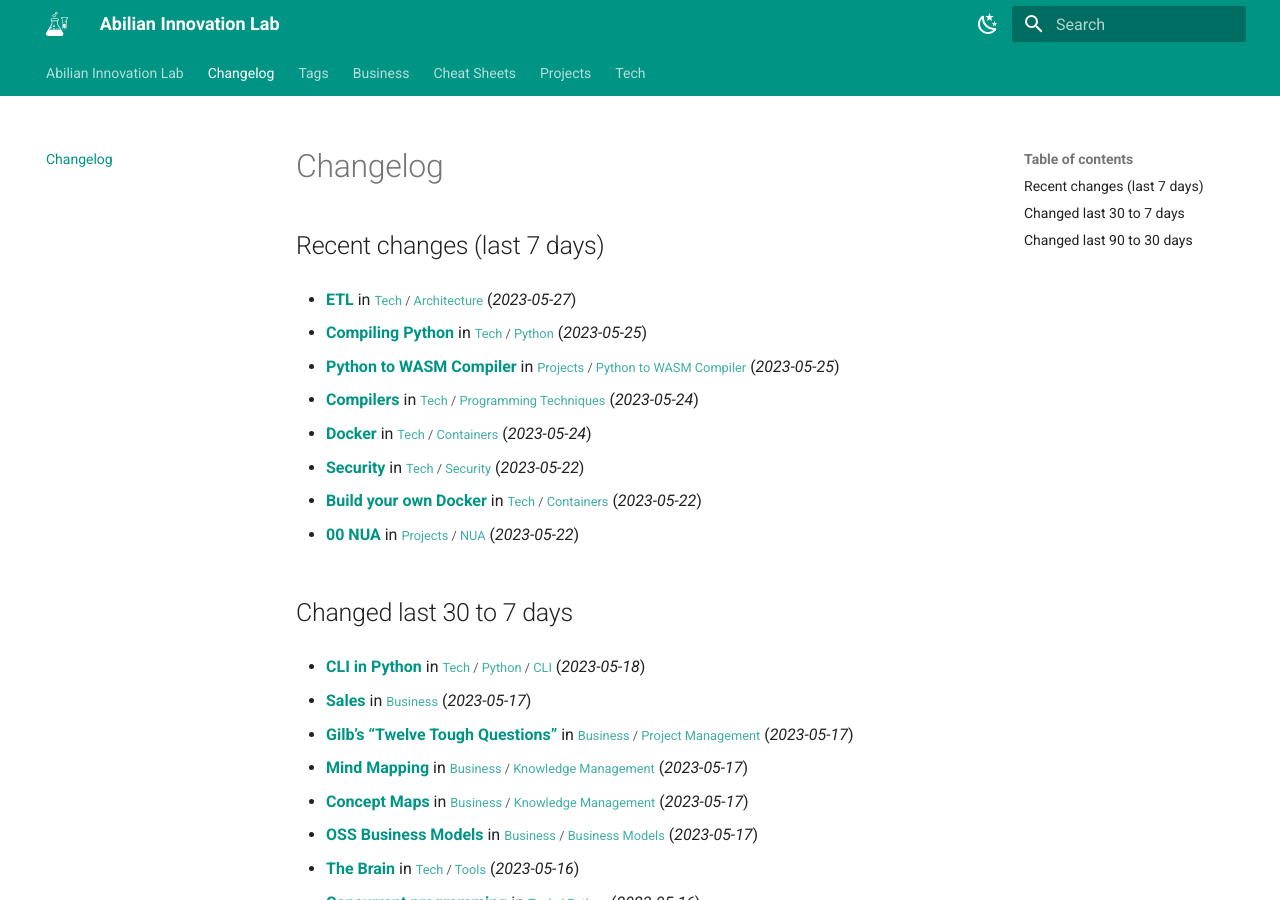
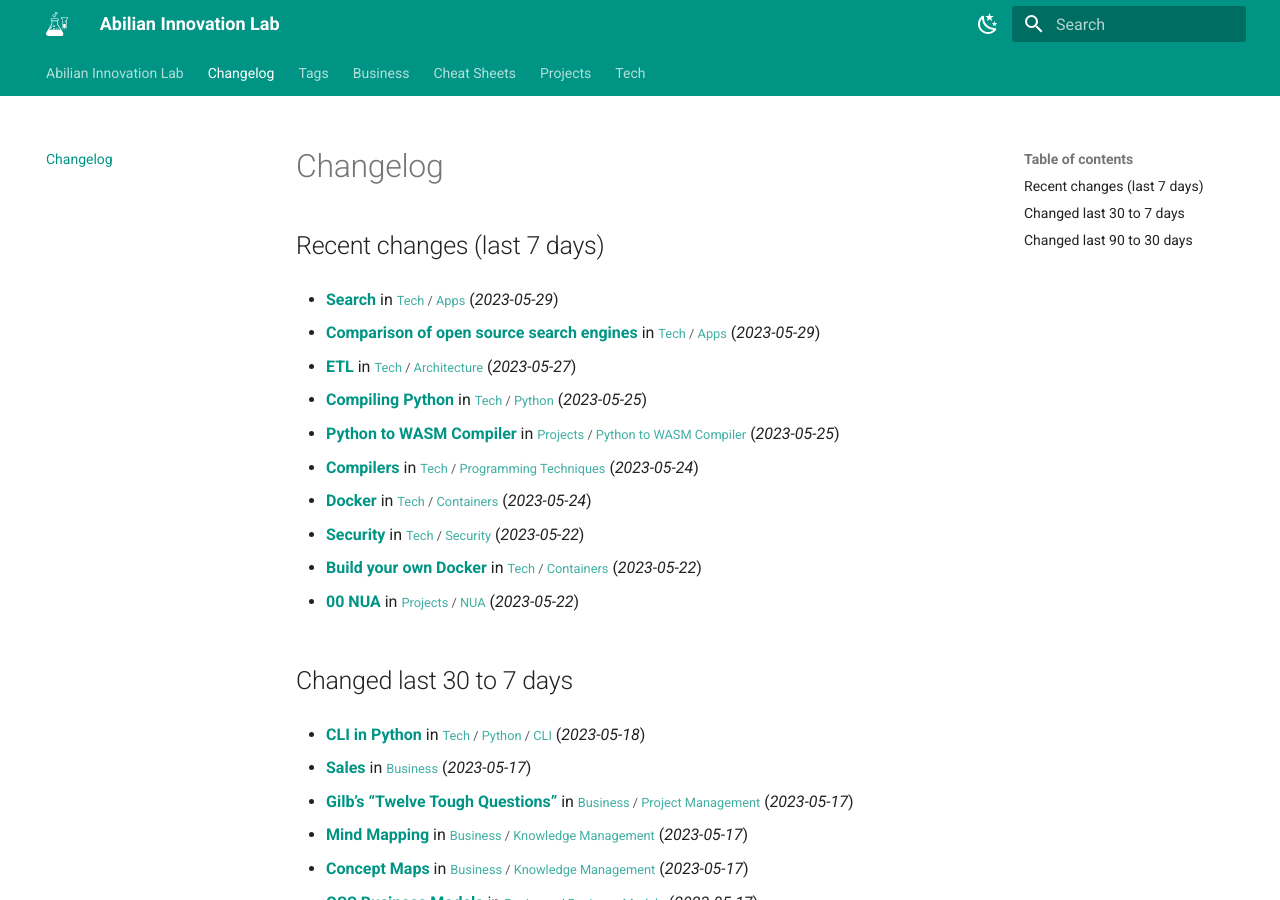
Before and after one commit to abilian/lab.abilian.com, an MkDocs documentation site: the page built from docs/changelog.md, in a window 1280 px wide and 900 px high. Built offline with MkDocs 1.6.1 and Material for MkDocs 9.7.7, drawn with Linux system fonts in a browser that asks for light colours; comment, search, counter and statistics services are not loaded; some of the changed text lies outside the part shown.

Commit message:
Update content

```diff
--- a/docs/changelog.md
+++ b/docs/changelog.md
@@ -1,6 +1,10 @@
 # Changelog
 
 ## Recent changes (last 7 days)
+
+- **[Search](/Tech/Apps/Search/)** in <small>[Tech](/Tech/00 Technology/) / [Apps](/Tech/Apps/00 Apps/)</small> (*2023-05-29*)
+
+- **[Comparison of open source search engines](/Tech/Apps/Comparison of open source search engines/)** in <small>[Tech](/Tech/00 Technology/) / [Apps](/Tech/Apps/00 Apps/)</small> (*2023-05-29*)
 
 - **[ETL](/Tech/Architecture/ETL/)** in <small>[Tech](/Tech/00 Technology/) / [Architecture](/Tech/Architecture/Clean architecture/)</small> (*2023-05-27*)
 
@@ -226,15 +228,15 @@
 
 - **[Load testing](/Tech/Web/Load testing/)** in <small>[Tech](/Tech/00 Technology/) / [Web](/Tech/Web/Load testing/)</small> (*2023-05-03*)
 
+
+
+## Changed last 90 to 30 days
+
 - **[Python](/Tech/Python/Python/)** in <small>[Tech](/Tech/00 Technology/) / [Python](/Tech/Python/(Pretty) tables in Python/)</small> (*2023-04-29*)
 
 - **[Prefect](/Tech/Python/Prefect/)** in <small>[Tech](/Tech/00 Technology/) / [Python](/Tech/Python/(Pretty) tables in Python/)</small> (*2023-04-29*)
 
 - **[Apache Airflow](/Tech/Python/Apache Airflow/)** in <small>[Tech](/Tech/00 Technology/) / [Python](/Tech/Python/(Pretty) tables in Python/)</small> (*2023-04-29*)
-
-
-
-## Changed last 90 to 30 days
 
 - **[Monorepos](/Tech/Tools/Monorepos/)** in <small>[Tech](/Tech/00 Technology/) / [Tools](/Tech/Tools/Automation/)</small> (*2023-04-26*)
 
```
Also changed, not shown: other parts of docs/changelog.md (+0 -2 lines).
